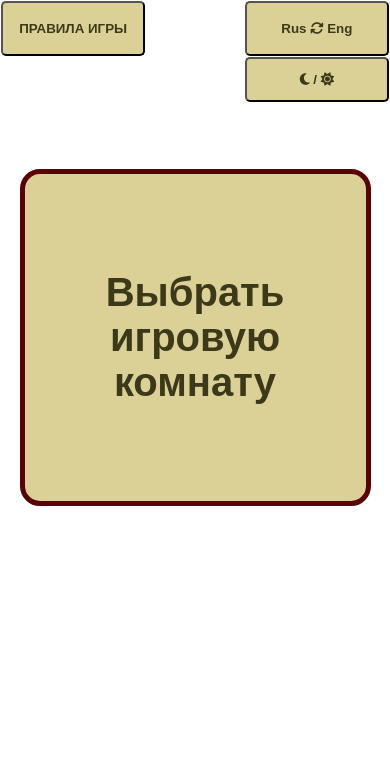
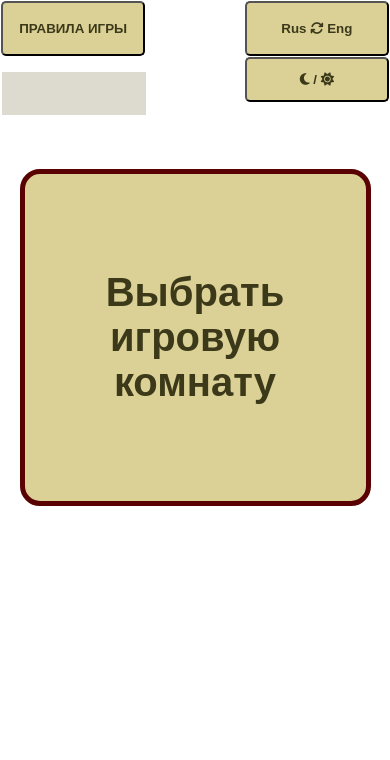
Before and after one commit to pashtetikss/Okaiya-game-, a website: page index.html in a window 390 px wide. Shown: the top 760 px of the page. Drawn offline with Linux system fonts and the light colour scheme.

Commit message:
init:Fixed text

```diff
--- a/style.css
+++ b/style.css
@@ -1392,13 +1392,27 @@ background-repeat: no-repeat;
   .InfoAboutRoom{
     display: flex;
     rotate: 0deg;
-    background-color: antiquewhite;
-    width: auto;
-    height:45px;
-    top: 8.3%;
-    left: 7px;
+    background-color: #dddbcf;
+    width: 37%;
+    height:43px;
+    top: 8.5%;
+    left: 2px;
     position: absolute;
-    font-size: 29.2px;
-    z-index: 16;
+    font-size: 20px;
   }
 }
+@media (max-width:410px){
+  .information1{
+    font-size: 16px;
+  }
+  .information2{
+    font-size: 16px;
+  }
+  .information1eng{
+    font-size: 16px;
+  }
+  .information2eng{
+    font-size: 16px;
+  }
+
+}
```
